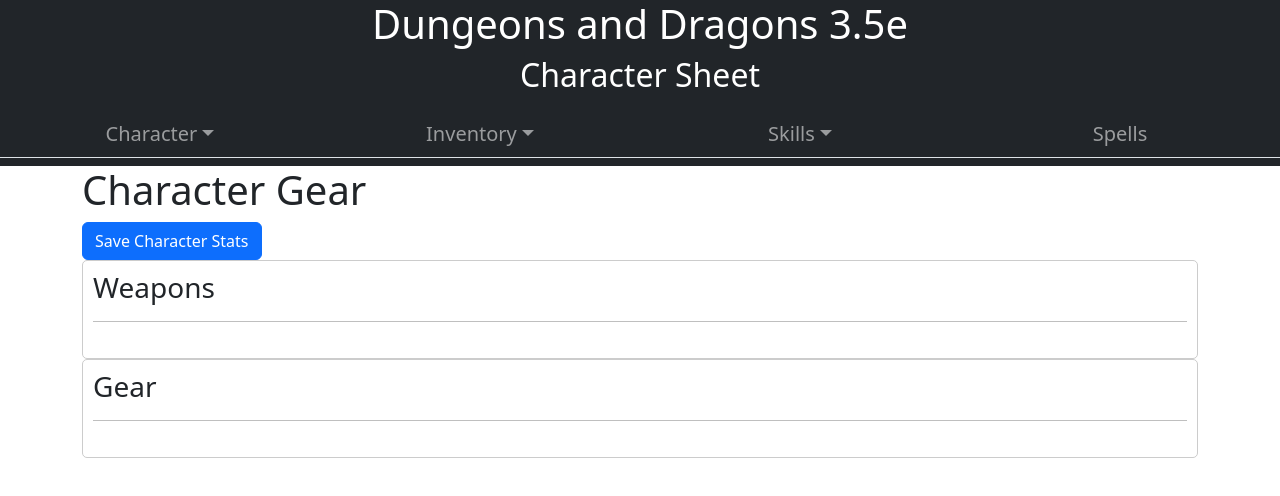
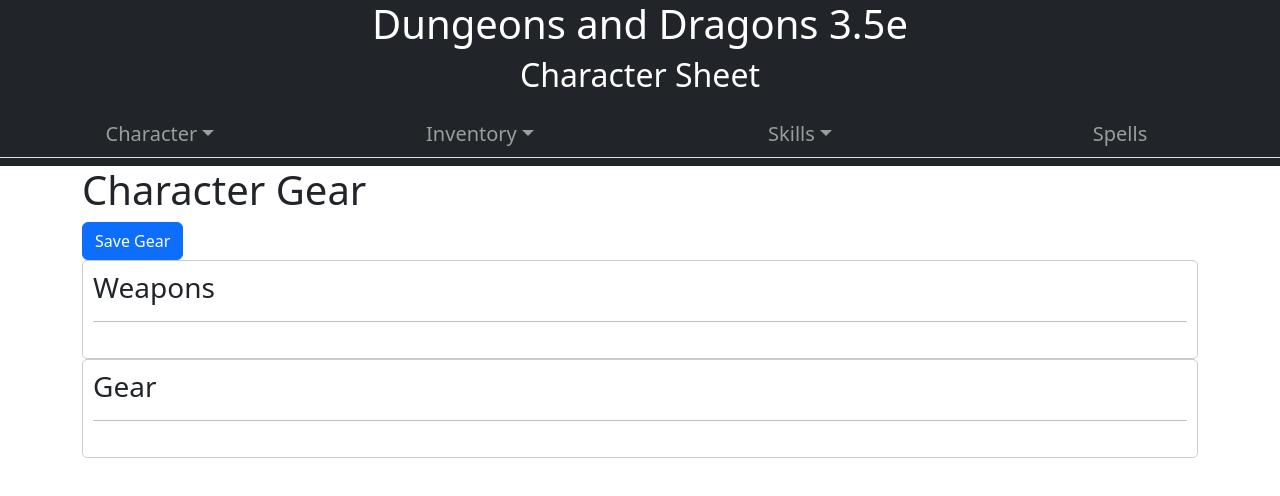
Before and after one commit to DanishKodeMonkey/dnd-charactersheet, a React (Create React App) app: page /inventory/gear in a window 1280 px wide. Shown: the top 496 px of the page. Built offline with nearby package versions, Linux system fonts and the light colour scheme.

Commit message:
Fixed typos

```diff
--- a/src/Components/InventoryComponents/Armor.js
+++ b/src/Components/InventoryComponents/Armor.js
@@ -1,4 +1,4 @@
-import React, { useState } from "react"
+import React from "react"
 import { Form, Container, Row, Col} from "react-bootstrap"
 import "./Inventory.css"
 
--- a/src/Components/InventoryComponents/Shield.js
+++ b/src/Components/InventoryComponents/Shield.js
@@ -1,4 +1,4 @@
-import React, { useState } from "react"
+import React from "react"
 import { Form, Container, Row, Col} from "react-bootstrap"
 import "./Inventory.css"
 
--- a/src/Pages/Inventory/InventoryGear.js
+++ b/src/Pages/Inventory/InventoryGear.js
@@ -144,7 +144,7 @@
         <Button
           variant="primary"
           onClick={handleSaveData}>
-          Save Character Stats
+          Save Gear
         </Button>
         <Row>
           <Col>
```
